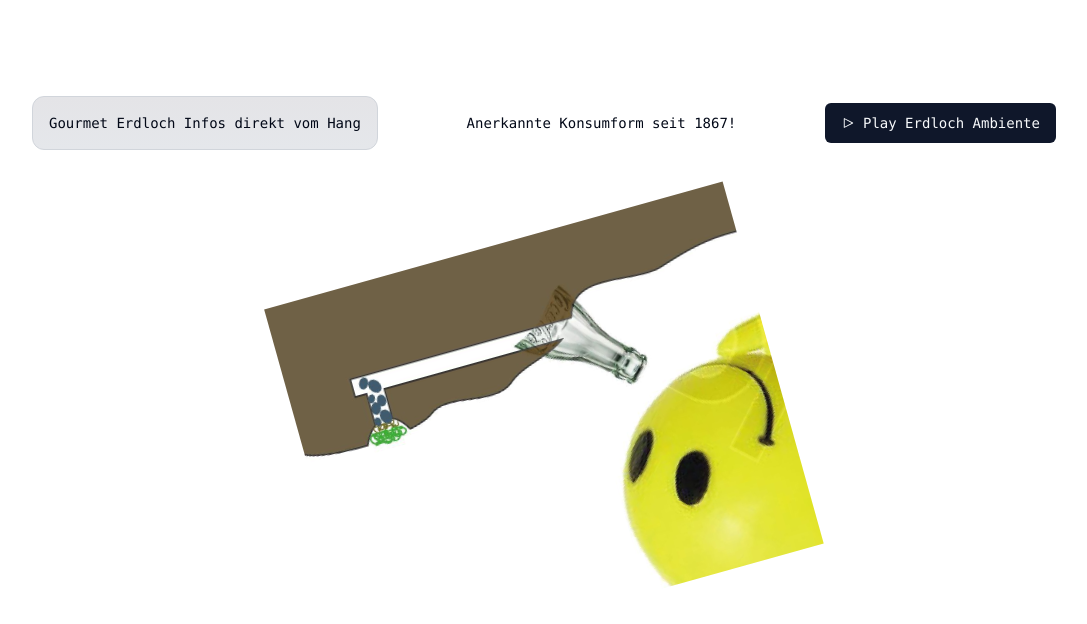
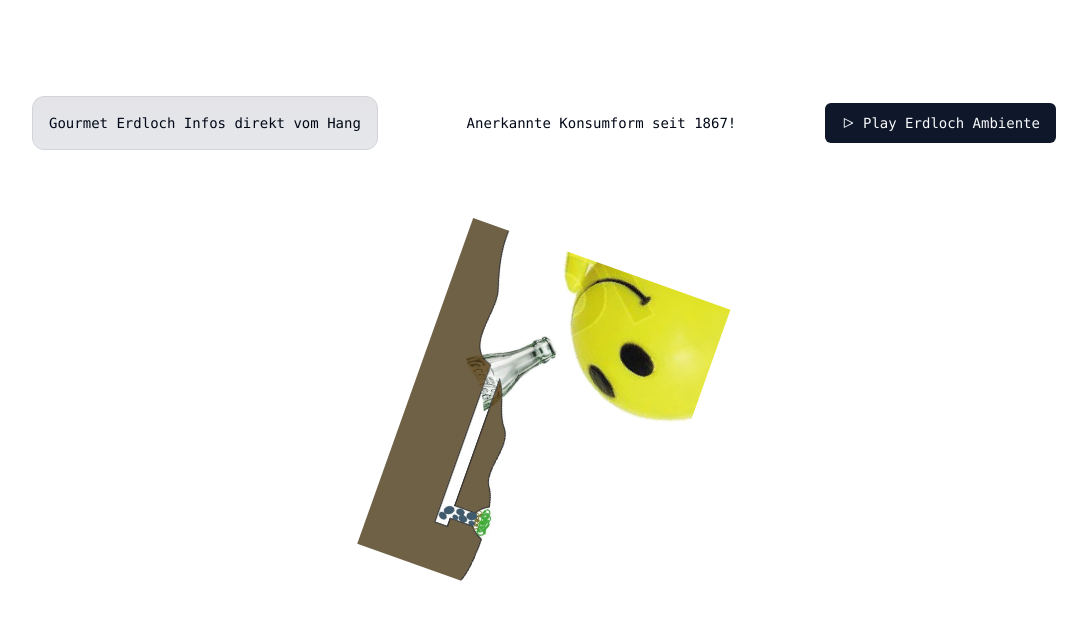
Before and after one commit to jonasmerlin/erdloch, a Next.js app: page / in a window 1280 px wide. Shown: the top 624 px of the page, without its empty margins (96-1183 px from the left). Built offline with nearby package versions, Linux system fonts and the light colour scheme.

Commit message:
Scale animation

```diff
--- a/tailwind.config.ts
+++ b/tailwind.config.ts
@@ -68,14 +68,15 @@ const config = {
           to: { height: "0" },
         },
         spin: {
-          '0%, 100%': { transform: 'rotate(0deg)' },
-          '100%': { transform: 'rotate(360deg)' },
+          '0%, 100%': { transform: 'rotate(0deg) scale(0.3)' },
+          '50%': { transform: 'rotate(180deg) scale(1.0)' },
+          '100%': { transform: 'rotate(360deg) scale(0.3)' },
         },
       },
       animation: {
         "accordion-down": "accordion-down 0.2s ease-out",
         "accordion-up": "accordion-up 0.2s ease-out",
-        "spinning": 'spin 12s linear infinite',
+        "spinning": 'spin 18s linear infinite',
       },
     },
   },
```
